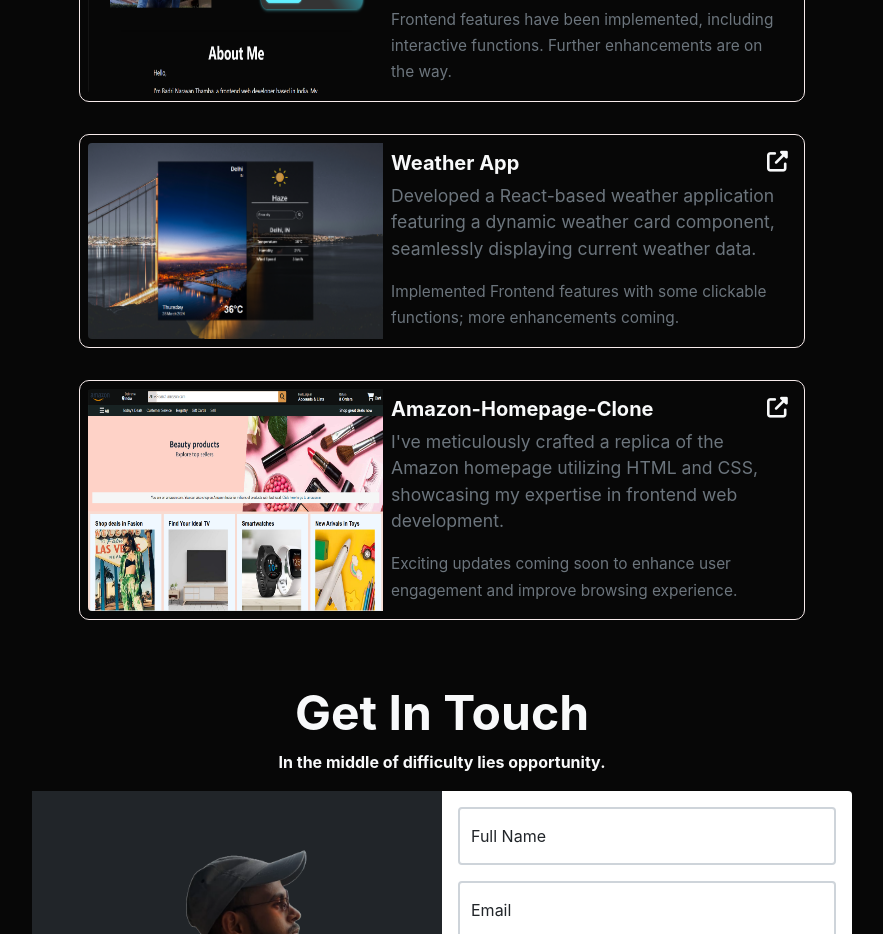
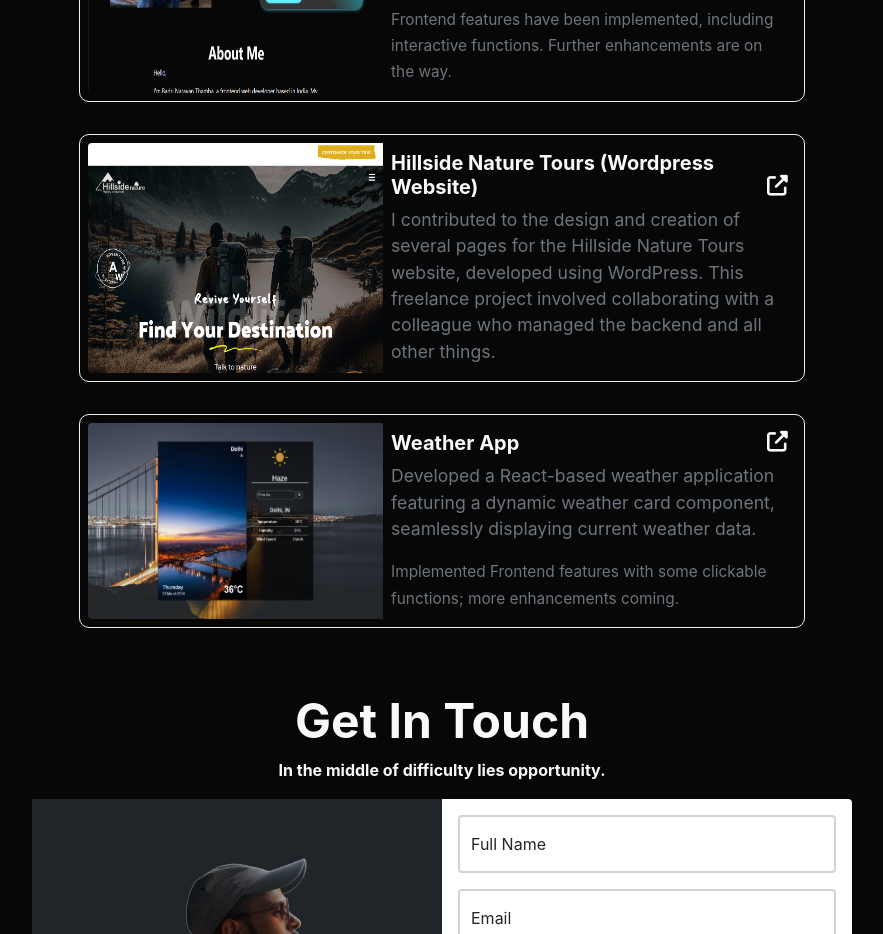
Before and after one commit to Badrinarayan2003/BadriVisualVault, a React (Create React App) app: page / in a window 1280 px wide. Shown: the part 2080-3014 px from the top of the page, without its empty margins (198-1081 px from the left). Built offline with nearby package versions, Linux system fonts and the light colour scheme.

Commit message:
add new project in project section

```diff
--- a/src/component/Project.js
+++ b/src/component/Project.js
@@ -33,6 +33,20 @@
                         </div>
                     </div>
                 </div>
+
+                <div className="card mb-3 p-2" >
+                    <div className="row g-0 ">
+                        <div className="col-md-5 proj-img-box">
+                            <img src="./images/project_5.png" className="img-fluid rounded-start" alt="project-img" />
+                        </div>
+                        <div className="col-md-7 ">
+                            <div className="card-body p-2 proj-cont-box">
+                                <h5 className="card-title fw-bold text-light">Hillside Nature Tours (Wordpress Website)<a href="https://hillsidenature.com/"><i className="fa-solid fa-up-right-from-square text-light float-end"></i></a></h5>
+                                <p className="card-text text-muted">I contributed to the design and creation of several pages for the Hillside Nature Tours website, developed using WordPress. This freelance project involved collaborating with a colleague who managed the backend and all other things.</p>
+                            </div>
+                        </div>
+                    </div>
+                </div>
                 <div className="card mb-3 p-2" >
                     <div className="row g-0 ">
                         <div className="col-md-5 proj-img-box">
@@ -49,20 +63,6 @@
                     </div>
                 </div>
 
-                <div className="card mb-3 p-2" >
-                    <div className="row g-0 ">
-                        <div className="col-md-5 proj-img-box">
-                            <img src="./images/project_4.png" className="img-fluid rounded-start" alt="project-img" />
-                        </div>
-                        <div className="col-md-7 ">
-                            <div className="card-body p-2 proj-cont-box">
-                                <h5 className="card-title fw-bold text-light">Amazon-Homepage-Clone<a href="/"><i className="fa-solid fa-up-right-from-square text-light float-end"></i></a></h5>
-                                <p className="card-text text-muted">I've meticulously crafted a replica of the Amazon homepage utilizing HTML and CSS, showcasing my expertise in frontend web development.</p>
-                                <p className="card-text"><small className="text-muted">Exciting updates coming soon to enhance user engagement and improve browsing experience.</small></p>
-                            </div>
-                        </div>
-                    </div>
-                </div>
             </div>
 
         </section>
--- a/src/component/Skills.js
+++ b/src/component/Skills.js
@@ -5,7 +5,6 @@
 
 function Skills() {
     const [counterOn, setCounterOn] = useState(false)
-
 
     return (
         <ScrollTrigger onEnter={() => setCounterOn(true)} onExit={() => setCounterOn(false)}>
```
Also changed, not shown: public/images/project_4.png (deleted), public/images/project_5.png (added), src/component/Navbar.js (line endings or trailing spaces).
